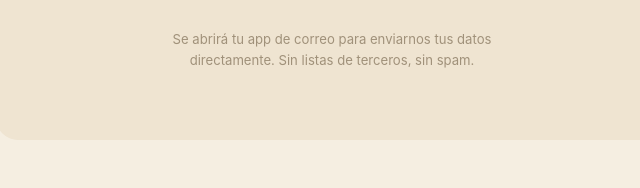
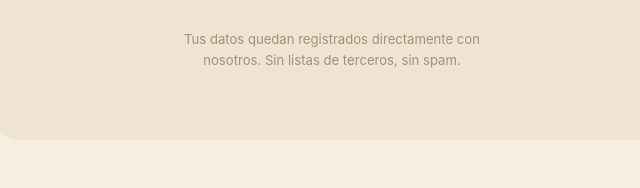
Before and after one commit to angelogordillo/escuadron-sombra-web, a website: page index.html in a window 1280 px wide. Shown: the part 4443-4631 px from the top of the page, 308-948 px from the left. Drawn offline with Linux system fonts and the light colour scheme.

Commit message:
Fix stale waitlist note that still described the old mailto flow
Copy now correctly reflects that submissions save to the database directly.

```diff
--- a/index.html
+++ b/index.html
@@ -386,7 +386,7 @@
         <button type="submit" class="btn btn-primary">Registrarme</button>
       </form>
       <div class="waitlist-status" id="waitlist-status" role="status"></div>
-      <p class="waitlist-note">Se abrirá tu app de correo para enviarnos tus datos directamente. Sin listas de terceros, sin spam.</p>
+      <p class="waitlist-note">Tus datos quedan registrados directamente con nosotros. Sin listas de terceros, sin spam.</p>
     </div>
   </div>
 </section>
```
